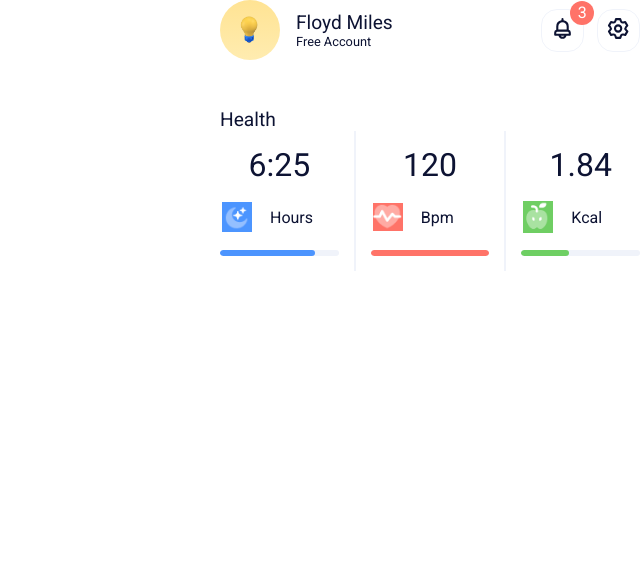
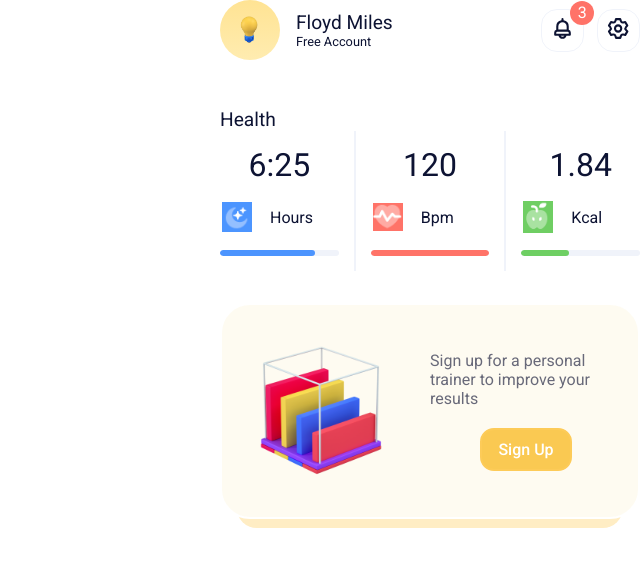
Before and after one commit to TheDarkStrix/ClassCast-React, a React (Create React App) app: page / in a window 1280 px wide. Shown: the top 566 px of the page, without its empty margins (640-1280 px from the left). Built offline with nearby package versions, Linux system fonts and the light colour scheme.

Commit message:
Bubble Section: Implement the bubble section

```diff
--- a/src/App.js
+++ b/src/App.js
@@ -1,3 +1,4 @@
+import Bubble from "./components/bubble/bubble";
 import Container from "./components/container/container";
 import Account from "./components/sidebar/account/account";
 import Health from "./components/sidebar/health/health";
@@ -11,6 +12,7 @@ function App() {
           <section className="section">
             <Account />
             <Health />
+            <Bubble />
           </section>
         </SideBarContainer>
       </Container>
--- /dev/null
+++ b/src/components/bubble/bubble.js
@@ -0,0 +1,30 @@
+import style from "./bubble.module.css";
+
+const Bubble = () => {
+  return (
+    <>
+      <div className={style.bubbleMain}>
+        <div className={style.bubbleContainer}>
+          <div
+            className={[style.bubbleBoxBehind, style.bubblelightbg].join(" ")}
+          ></div>
+          <div className={style.bubble}>
+            <div className={style.leftBubble}>
+              <img src="assets/levels.png" alt="levels_icon" />
+            </div>
+            <div className={style.rightBubble}>
+              <div className={style.rightBubbleText}>
+                Sign up for a personal trainer to improve your results
+              </div>
+              <div className={style.bubblebtn}>
+                <div className={style.button}>Sign Up</div>
+              </div>
+            </div>
+          </div>
+        </div>
+      </div>
+    </>
+  );
+};
+
+export default Bubble;
--- /dev/null
+++ b/src/components/bubble/bubble.module.css
@@ -0,0 +1,61 @@
+.bubbleContainer {
+  position: relative;
+}
+.bubble {
+  background-color: #fefbf1;
+  border: 2px solid white;
+  display: flex;
+  justify-content: center;
+  align-items: center;
+  border-radius: 30px;
+  margin: 2em 0;
+  position: relative;
+  z-index: 3;
+}
+
+.leftBubble,
+.rightBubble {
+  width: 50%;
+}
+
+.leftBubble img {
+  max-width: 100%;
+}
+
+.bubblebtn {
+  display: flex;
+  justify-content: center;
+  padding-right: 1em;
+}
+
+.bubblebtn .button {
+  padding: 0.6em 1em;
+  color: white;
+  font-weight: 500;
+  margin-top: 20px;
+  background-color: #fac952;
+  border: 2px solid #fdcb58;
+  border-radius: 14px;
+}
+
+.rightBubbleText {
+  padding-right: 1em;
+  color: #686979;
+}
+
+.bubbleBoxBehind {
+  width: 92%;
+  height: 100%;
+  position: absolute;
+  /* display: flex; */
+  left: 50%;
+  transform: translate(-50%, -50%);
+  top: 54%;
+  margin-bottom: 12px;
+  z-index: 2;
+  border-radius: 20px;
+}
+
+.bubblelightbg {
+  background-color: #ffedc4;
+}
```
Also changed, not shown: public/assets/levels.png (added).
